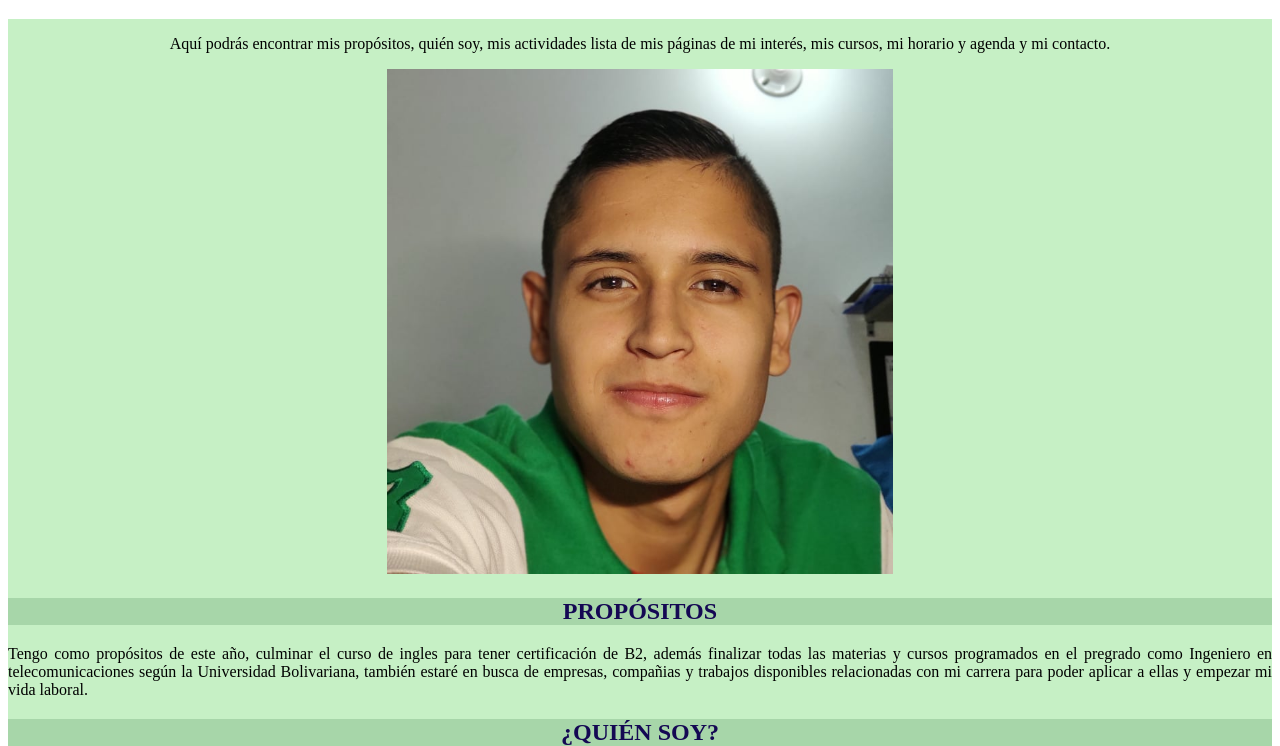
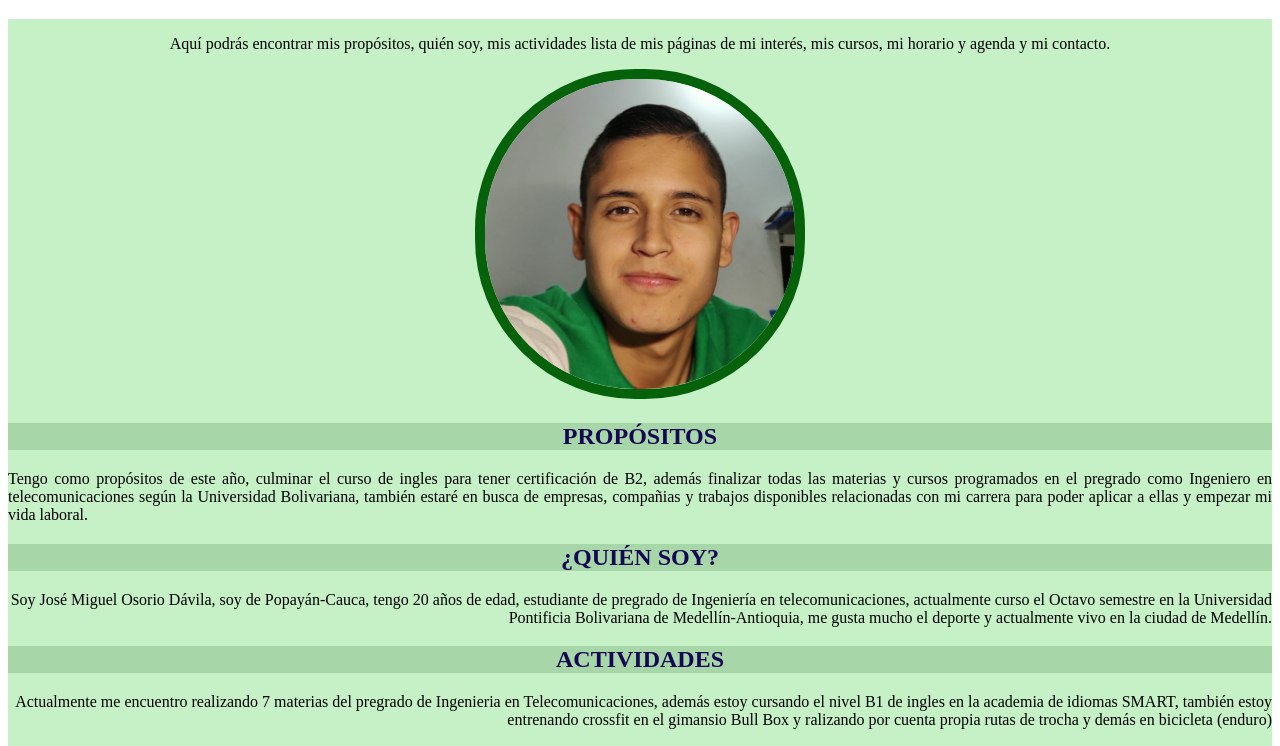
Before and after one commit to JMiguelOsorio/Portafolio, a plain HTML site: page index.html in a window 1280 px wide. Shown: the part 61-807 px from the top of the page. Drawn offline with Linux system fonts and the light colour scheme.

Commit message:
foto mas pequeña

```diff
--- a/css/vcelular.css
+++ b/css/vcelular.css
@@ -27,7 +27,10 @@ header{
 }
 
 img{
-    width: 40%;
+    width:310px;
+    height:310px;
+    border-radius:160px;
+    border:10px solid rgb(5, 98, 10);
 }
 
 h1{
--- a/css/vcomputador.css
+++ b/css/vcomputador.css
@@ -25,7 +25,10 @@ header{
     text-align:center;
 }
 img{
-    width: 40%;
+    width:310px;
+    height:310px;
+    border-radius:160px;
+    border:10px solid rgb(5, 98, 10);
 }
 
 h1{
--- a/css/vtablet.css
+++ b/css/vtablet.css
@@ -30,5 +30,8 @@ header{
 }
 
 img{
-    width: 40%;
+    width:310px;
+    height:310px;
+    border-radius:160px;
+    border:10px solid rgb(5, 98, 10);
 }
```
